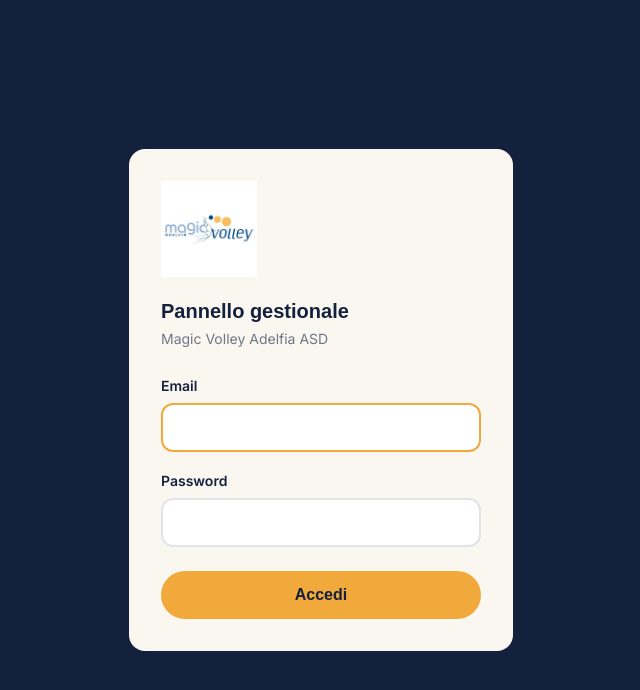
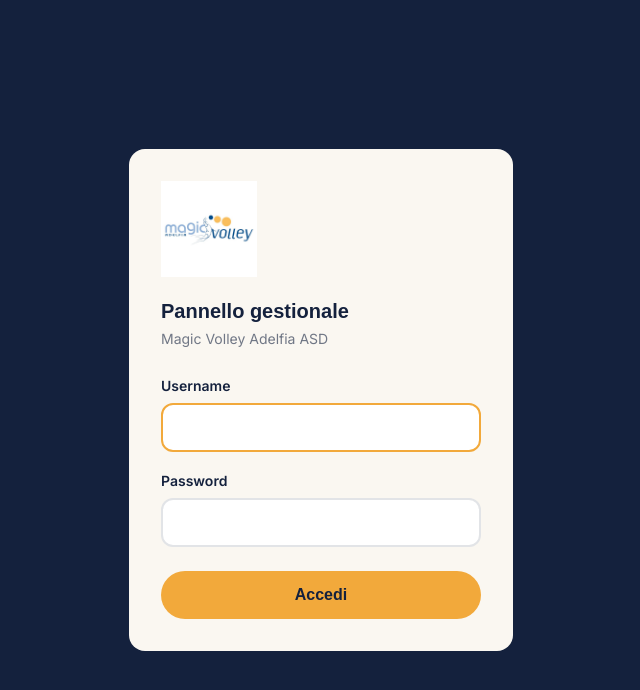
Before and after one commit to icim93/magic-volley-frontend, a React (Vite) app: page /admin/login in a window 1280 px wide. Shown: the top 690 px of the page, without its empty margins (319-959 px from the left). Built offline with nearby package versions, Linux system fonts and the light colour scheme; no server answers; a web font is replaced by a local one.

Commit message:
Aggiungi accesso "Area staff" da home e login con username
Nuovo link "Area staff" verso /admin/login in navbar e footer, così il
pannello gestionale è raggiungibile dal sito pubblico. Il form di login
staff/admin ora accetta un username testuale invece di richiedere un
formato email valido.

```diff
--- a/src/components/Footer.jsx
+++ b/src/components/Footer.jsx
@@ -28,6 +28,7 @@ export default function Footer() {
             <li><Link to="/iscriviti" className="hover:text-amber transition-colors">Iscrizioni</Link></li>
             <li><Link to="/sponsor" className="hover:text-amber transition-colors">Sponsor</Link></li>
             <li><Link to="/area-riservata/login" className="hover:text-amber transition-colors">Area riservata famiglie</Link></li>
+            <li><Link to="/admin/login" className="hover:text-amber transition-colors">Area staff</Link></li>
           </ul>
         </div>
 
--- a/src/components/Navbar.jsx
+++ b/src/components/Navbar.jsx
@@ -41,6 +41,12 @@ export default function Navbar() {
             className="font-body font-medium text-sm tracking-wide text-navy-dark/70 hover:text-navy-dark transition-colors"
           >
             Area riservata
+          </NavLink>
+          <NavLink
+            to="/admin/login"
+            className="font-body font-medium text-sm tracking-wide text-navy-dark/70 hover:text-navy-dark transition-colors"
+          >
+            Area staff
           </NavLink>
           <NavLink
             to="/iscriviti"
@@ -90,6 +96,13 @@ export default function Navbar() {
             Area riservata
           </NavLink>
           <NavLink
+            to="/admin/login"
+            onClick={() => setOpen(false)}
+            className="font-body font-medium py-2.5 text-navy-dark/70"
+          >
+            Area staff
+          </NavLink>
+          <NavLink
             to="/iscriviti"
             onClick={() => setOpen(false)}
             className="mt-3 bg-amber text-navy-dark font-display font-semibold text-sm px-5 py-3 rounded-full text-center"
--- a/src/pages/admin/Login.jsx
+++ b/src/pages/admin/Login.jsx
@@ -21,7 +21,7 @@ export default function Login() {
     } catch (err) {
       setError(
         err.response?.status === 401
-          ? 'Email o password non corretti.'
+          ? 'Username o password non corretti.'
           : 'Non riesco a contattare il server. Riprova più tardi.'
       )
     } finally {
@@ -37,14 +37,15 @@ export default function Login() {
         <p className="text-sm text-navy-dark/60 mt-1 mb-6">Magic Volley Adelfia ASD</p>
 
         <label className="block mb-4">
-          <span className="text-sm font-semibold text-navy-dark">Email</span>
+          <span className="text-sm font-semibold text-navy-dark">Username</span>
           <input
-            type="email"
+            type="text"
             required
             value={email}
             onChange={(e) => setEmail(e.target.value)}
             className="input mt-1.5"
             autoFocus
+            autoComplete="username"
           />
         </label>
 
```
